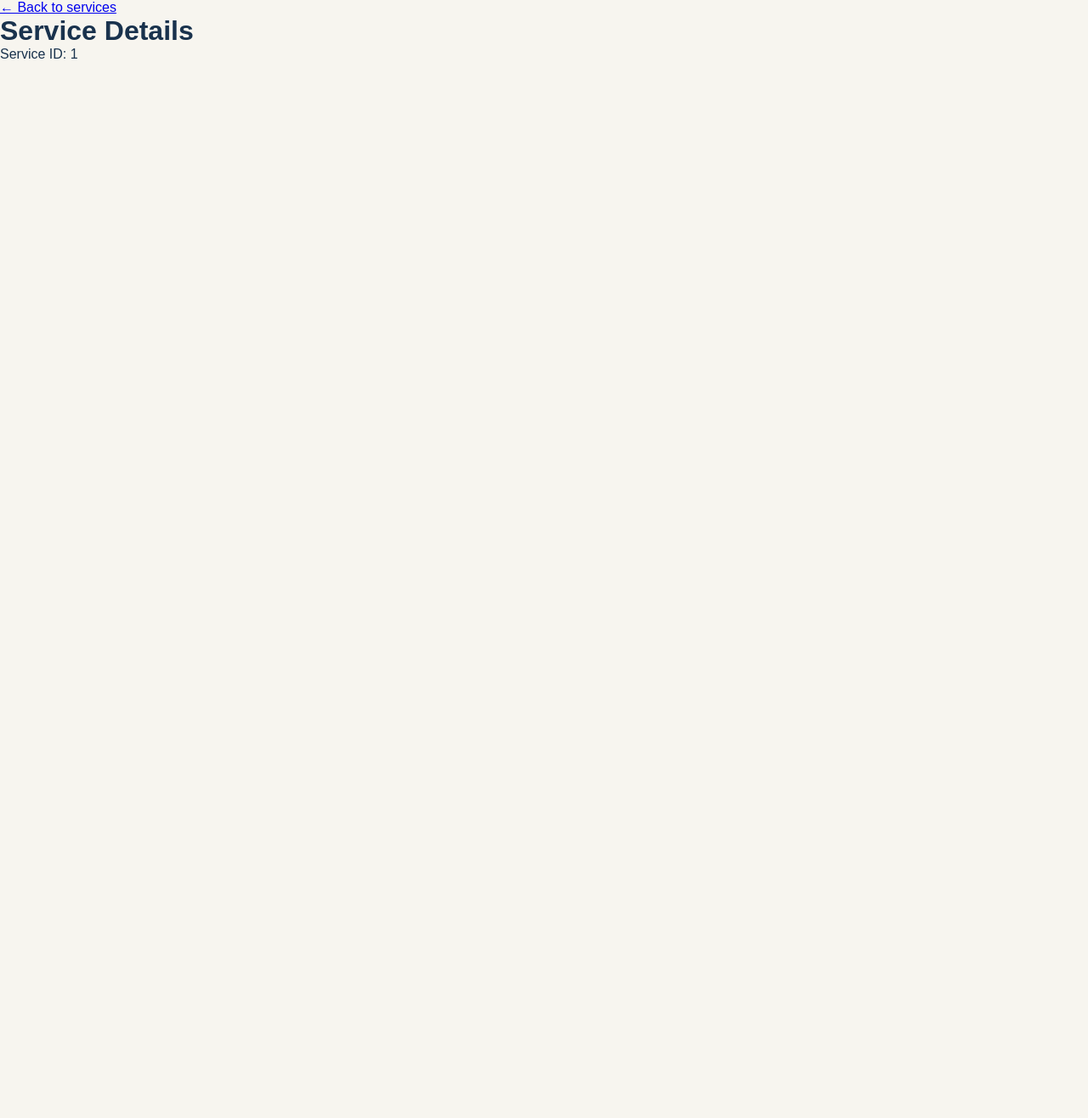
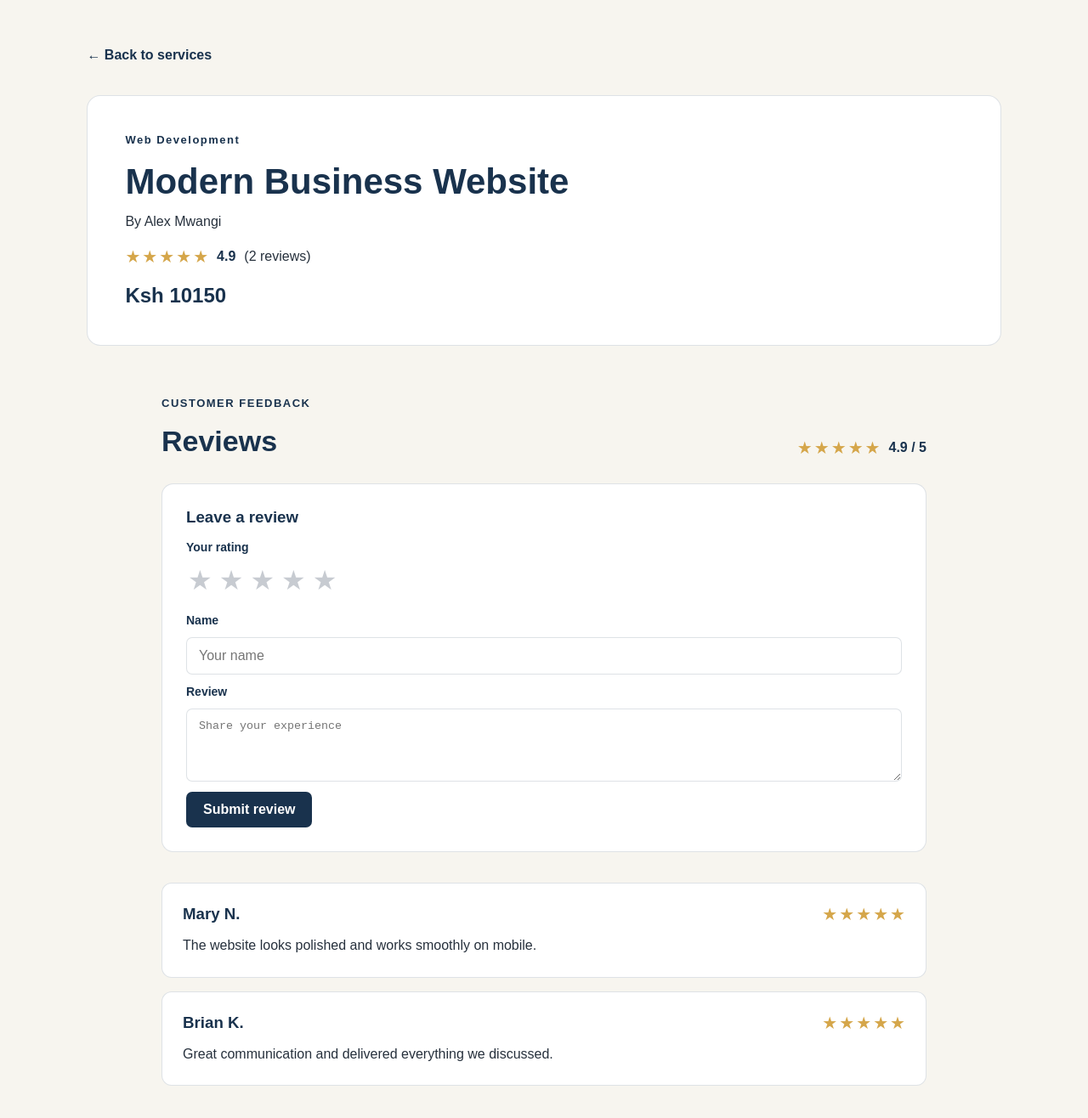
Before and after one commit to Oroko-bilhah/service-marketplace, a React (Vite) app: page /service-marketplace/service/1 in a window 1280 px wide. Shown: the top 1316 px of the page at 85% size. Before the commit the page ends 800 px from the top, so only its background shows below. Built offline with nearby package versions, Linux system fonts and the light colour scheme.

Commit message:
feat: add service reviews and five-star ratings

```diff
--- a/src/App.css
+++ b/src/App.css
@@ -206,6 +206,37 @@ body {
 .favorite-button.is-favorite { color: #b4233c; }
 .page-links { display: flex; gap: 20px; margin-bottom: 28px; }
 .page-links a { color: var(--color-navy); font-weight: 700; text-decoration: none; }
+.service-details-page { min-height: 100vh; padding: 56px 8% 100px; }
+.back-link { color: var(--color-navy); font-weight: 700; text-decoration: none; }
+.service-detail-summary { margin: 38px 0 60px; padding: 44px; border: 1px solid var(--color-border); border-radius: 16px; background: var(--color-white); }
+.service-detail-summary h1 { margin-bottom: 14px; color: var(--color-navy); font-size: 42px; }
+.service-detail-summary > p:not(.eyebrow) { margin-bottom: 20px; color: var(--color-slate); }
+.detail-rating, .reviews-overview { display: flex; align-items: center; gap: 10px; }
+.detail-rating { margin-bottom: 20px; }
+.detail-rating > span:last-child { color: var(--color-slate); }
+.star-rating { display: inline-flex; gap: 2px; color: #c7cbd1; white-space: nowrap; }
+.star-rating .star.filled, .rating-picker button.selected { color: var(--color-gold); }
+.star-rating .star { font-size: 20px; }
+.detail-price { color: var(--color-navy); font-size: 24px; }
+.reviews-section { max-width: 900px; margin: 0 auto; }
+.reviews-heading { display: flex; justify-content: space-between; align-items: end; margin-bottom: 30px; }
+.reviews-heading h2 { color: var(--color-navy); font-size: 34px; }
+.reviews-overview strong { color: var(--color-navy); }
+.review-form { display: grid; gap: 12px; margin-bottom: 36px; padding: 28px; border: 1px solid var(--color-border); border-radius: 14px; background: var(--color-white); }
+.review-form h3 { margin-bottom: 4px; color: var(--color-navy); }
+.review-form label { color: var(--color-navy); font-size: 14px; font-weight: 700; }
+.review-form input, .review-form textarea { width: 100%; padding: 12px 14px; border: 1px solid var(--color-border); border-radius: 7px; color: var(--color-slate); background: var(--color-white); }
+.review-form textarea { resize: vertical; }
+.rating-picker { display: flex; gap: 4px; margin-bottom: 8px; }
+.rating-picker button { padding: 0 2px; border: 0; background: transparent; color: #c7cbd1; font-size: 32px; cursor: pointer; }
+.rating-picker button:hover, .rating-picker button.selected { color: var(--color-gold); }
+.submit-review { justify-self: start; padding: 12px 20px; border: 0; border-radius: 7px; background: var(--color-navy); color: var(--color-white); font-weight: 700; cursor: pointer; }
+.review-error { color: #b4233c; font-size: 14px; }
+.review-list { display: grid; gap: 16px; }
+.review-card { padding: 24px; border: 1px solid var(--color-border); border-radius: 12px; background: var(--color-white); }
+.review-card-heading { display: flex; justify-content: space-between; align-items: center; gap: 16px; margin-bottom: 12px; }
+.review-card-heading h3 { color: var(--color-navy); }
+.review-card > p { color: var(--color-slate); line-height: 1.6; }
 .favorites-header { padding: 90px 8% 70px; background: var(--color-white); }
 .favorites-header h1 { margin-bottom: 18px; font-size: 52px; color: var(--color-navy); }
 .favorites-header > p:last-child { color: var(--color-slate); }
@@ -866,3 +897,12 @@ button, a, input { transition: color .2s ease, background-color .2s ease, border
 .footer { padding: 56px 6%; flex-direction: column; gap: 38px; }
 .footer-links { gap: 32px; }
 }
+
+@media (max-width: 600px) {
+  .service-details-page { padding: 38px 6% 70px; }
+  .service-detail-summary { margin: 28px 0 44px; padding: 28px 22px; }
+  .service-detail-summary h1 { font-size: 34px; }
+  .reviews-heading { align-items: flex-start; flex-direction: column; gap: 16px; }
+  .review-form { padding: 22px; }
+  .review-card-heading { align-items: flex-start; flex-direction: column; gap: 8px; }
+}
--- a/src/ServiceDetails.jsx
+++ b/src/ServiceDetails.jsx
@@ -1,16 +1,97 @@
-import { useParams, Link } from "react-router-dom"
+import { useState } from "react"
+import { Link, useParams } from "react-router-dom"
+import { services } from "./data/services"
+
+function StarRating({ value, label }) {
+  return (
+    <span className="star-rating" aria-label={label || `${value} out of 5 stars`}>
+      {[1, 2, 3, 4, 5].map((star) => (
+        <span key={star} className={star <= value ? "star filled" : "star"} aria-hidden="true">★</span>
+      ))}
+    </span>
+  )
+}
 
 function ServiceDetails() {
   const { id } = useParams()
+  const service = services.find((item) => item.id === Number(id))
+  const [userReviews, setUserReviews] = useState(() => {
+    try {
+      return JSON.parse(localStorage.getItem(`market-reviews-${id}`) || "[]")
+    } catch {
+      return []
+    }
+  })
+  const [rating, setRating] = useState(0)
+  const [hoveredRating, setHoveredRating] = useState(0)
+  const [name, setName] = useState("")
+  const [reviewText, setReviewText] = useState("")
+  const [error, setError] = useState("")
+
+  if (!service) {
+    return <main className="service-details-page"><h1>Service not found</h1><Link to="/services">Back to services</Link></main>
+  }
+
+  const reviews = [...userReviews, ...service.reviews]
+
+  function submitReview(event) {
+    event.preventDefault()
+    if (!rating) {
+      setError("Choose a star rating before submitting.")
+      return
+    }
+    const nextReviews = [{ name: name.trim() || "Marketplace customer", rating, text: reviewText.trim() }, ...userReviews]
+    setUserReviews(nextReviews)
+    localStorage.setItem(`market-reviews-${id}`, JSON.stringify(nextReviews))
+    setName("")
+    setReviewText("")
+    setRating(0)
+    setError("")
+  }
 
   return (
-    <div className="service-details-page">
-      <Link to="/services">← Back to services</Link>
+    <main className="service-details-page">
+      <Link className="back-link" to="/services">← Back to services</Link>
+      <section className="service-detail-summary">
+        <p className="eyebrow">{service.category}</p>
+        <h1>{service.title}</h1>
+        <p>By {service.provider}</p>
+        <div className="detail-rating"><StarRating value={Math.round(service.rating)} /><strong>{service.rating.toFixed(1)}</strong><span>({reviews.length} reviews)</span></div>
+        <strong className="detail-price">Ksh {service.price}</strong>
+      </section>
 
-      <h1>Service Details</h1>
+      <section className="reviews-section">
+        <div className="reviews-heading">
+          <div><p className="eyebrow">CUSTOMER FEEDBACK</p><h2>Reviews</h2></div>
+          <div className="reviews-overview"><StarRating value={Math.round(service.rating)} /><strong>{service.rating.toFixed(1)} / 5</strong></div>
+        </div>
 
-      <p>Service ID: {id}</p>
-    </div>
+        <form className="review-form" onSubmit={submitReview}>
+          <h3>Leave a review</h3>
+          <label className="rating-label">Your rating</label>
+          <div className="rating-picker" onMouseLeave={() => setHoveredRating(0)}>
+            {[1, 2, 3, 4, 5].map((star) => (
+              <button key={star} type="button" className={star <= (hoveredRating || rating) ? "selected" : ""} aria-label={`Rate ${star} out of 5 stars`} aria-pressed={rating === star} onMouseEnter={() => setHoveredRating(star)} onFocus={() => setHoveredRating(star)} onBlur={() => setHoveredRating(0)} onClick={() => { setRating(star); setError("") }}>★</button>
+            ))}
+          </div>
+          <label htmlFor="review-name">Name</label>
+          <input id="review-name" value={name} onChange={(event) => setName(event.target.value)} placeholder="Your name" maxLength={60} />
+          <label htmlFor="review-text">Review</label>
+          <textarea id="review-text" value={reviewText} onChange={(event) => setReviewText(event.target.value)} placeholder="Share your experience" required maxLength={600} rows={4} />
+          {error && <p className="review-error" role="alert">{error}</p>}
+          <button className="submit-review" type="submit">Submit review</button>
+        </form>
+
+        <div className="review-list">
+          {reviews.map((review, index) => (
+            <article className="review-card" key={`${review.name}-${index}`}>
+              <div className="review-card-heading"><h3>{review.name}</h3><StarRating value={review.rating} /></div>
+              <p>{review.text}</p>
+            </article>
+          ))}
+        </div>
+      </section>
+    </main>
   )
 }
 
--- a/src/data/services.js
+++ b/src/data/services.js
@@ -6,6 +6,10 @@ export const services = [
     category: "Web Development",
     price: 10150,
     rating: 4.9,
+    reviews: [
+      { name: "Mary N.", rating: 5, text: "The website looks polished and works smoothly on mobile." },
+      { name: "Brian K.", rating: 5, text: "Great communication and delivered everything we discussed." },
+    ],
   },
   {
     id: 2,
@@ -14,6 +18,10 @@ export const services = [
     category: "Graphic Design",
     price: 12000,
     rating: 4.8,
+    reviews: [
+      { name: "Faith W.", rating: 5, text: "The logo captured the feel of my brand perfectly." },
+      { name: "Kevin M.", rating: 4, text: "Several strong concepts and quick revisions." },
+    ],
   },
   {
     id: 3,
@@ -22,5 +30,9 @@ export const services = [
     category: "Photography",
     price: 500,
     rating: 4.9,
+    reviews: [
+      { name: "Lucy A.", rating: 5, text: "Beautiful photos and a very professional experience." },
+      { name: "Peter O.", rating: 5, text: "Captured the event moments exactly as we hoped." },
+    ],
   },
 ]
```
